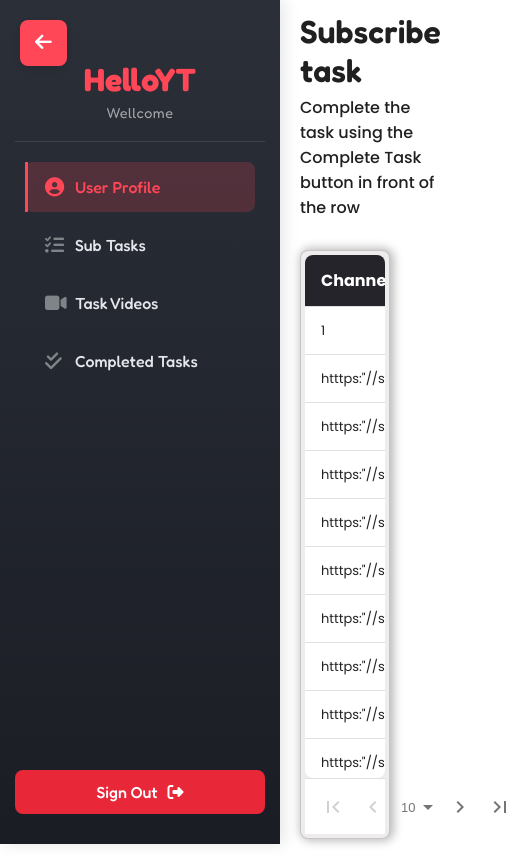
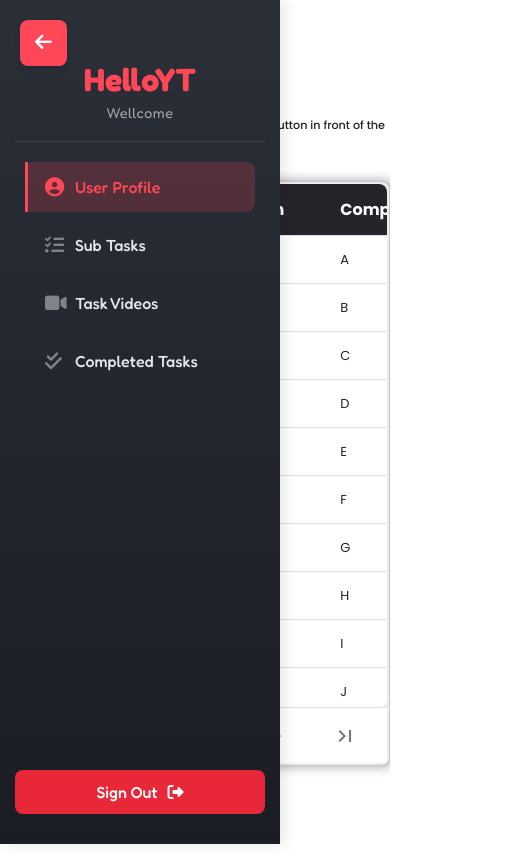
Before and after one commit to Pasindu-Peiris/Hello-YouTube-project_copy_by_me, a React (Create React App) app in the folder client/: page /tasksub in a window 390 px wide. Shown: the whole page, 520 px wide, since content can reach past the window. Built offline with nearby package versions, Linux system fonts and the light colour scheme.

Commit message:
Update Tasksubtab.css

```diff
--- a/client/src/assets/pagecss/Tasksubtab.css
+++ b/client/src/assets/pagecss/Tasksubtab.css
@@ -1,45 +1,43 @@
-#user-dashboard-profile-view{
+#user-dashboard-profile-view {
     margin: 20px 0px 0px 300px;
     display: flex;
     flex-direction: column;
     align-items: center;
     justify-content: center;
-    width:auto;
+    width: auto;
     height: 92vh;
+}
 
-}
-.textintasksub{
+.textintasksub {
     display: flex;
     width: 100%;
     padding: 30px 0px;
     align-items: flex-start;
     justify-content: flex-start;
     font-family: "Fredoka", serif;
-
-
 }
 
-.textintasksub h1{
-    font-size:2rem ;
+.textintasksub h1 {
+    font-size: 2rem;
     font-weight: 600;
     padding: 5px 0px;
     color: rgb(33, 32, 32);
+}
 
-}
-.textintasksub p{
-    font-size:1rem ;
+.textintasksub p {
+    font-size: 1rem;
     font-weight: 500;
     font-family: "Poppins", serif;
     color: rgb(33, 32, 32);
+}
 
-}
-.data-table{
+.data-table {
     height: 100vh;
 }
 
-.tableintasksub{
+.tableintasksub {
     width: 100%;
-    display:block;
+    display: block;
     border-radius: 8px;
     box-shadow: 2px 0px 10px 2px #bcbbbb;
     border: 0.5px solid #302d2d34;
@@ -47,9 +45,9 @@
     background-color: #eeecec;
 }
 
-.buttoncompletetasksub{
+.buttoncompletetasksub {
     color: #fbf2f2;
-    background-color: #FF3B3B;
+    background-color: #ff3b3b;
     padding: 4px;
     font-size: 0.9rem;
     border-radius: 2px;
@@ -57,7 +55,84 @@
     outline: none;
     border: none;
     cursor: pointer;
-    box-shadow:0px 0px 2px 0.5px #1f1e1e;
+    box-shadow: 0px 0px 2px 0.5px #1f1e1e;
+}
 
+/* Responsive Styles */
 
+/* Tablet Landscape / Small Desktop */
+@media (min-width: 769px) and (max-width: 1024px) {
+    #user-dashboard-profile-view {
+        margin: 20px 0px 0px 200px;
+    }
+
+    .textintasksub h1 {
+        font-size: 1.8rem;
+    }
+
+    .textintasksub p {
+        font-size: 0.9rem;
+    }
+
+    .tableintasksub {
+        width: 90%;
+    }
+
+    .buttoncompletetasksub {
+        font-size: 0.8rem;
+        padding: 3px;
+    }
 }
+
+/* Tablet Portrait */
+@media (max-width: 768px) {
+    #user-dashboard-profile-view {
+        margin: 20px 0px 0px 100px;
+    }
+
+    .textintasksub h1 {
+        font-size: 1.6rem;
+    }
+
+    .textintasksub p {
+        font-size: 0.8rem;
+    }
+
+    .tableintasksub {
+        width: 95%;
+    }
+
+    .buttoncompletetasksub {
+        font-size: 0.7rem;
+        padding: 2px;
+    }
+}
+
+/* Mobile Devices */
+@media (max-width: 480px) {
+    #user-dashboard-profile-view {
+        margin: 20px 0px 0px 20px;
+    }
+
+    .textintasksub h1 {
+        font-size: 1.4rem;
+    }
+
+    .textintasksub p {
+        font-size: 0.7rem;
+    }
+
+    .tableintasksub {
+        width: 100%;
+        padding: 2px;
+    }
+
+    .buttoncompletetasksub {
+        font-size: 0.6rem;
+        padding: 1px;
+    }
+
+    .data-table {
+        height: auto;
+    }
+}
```
